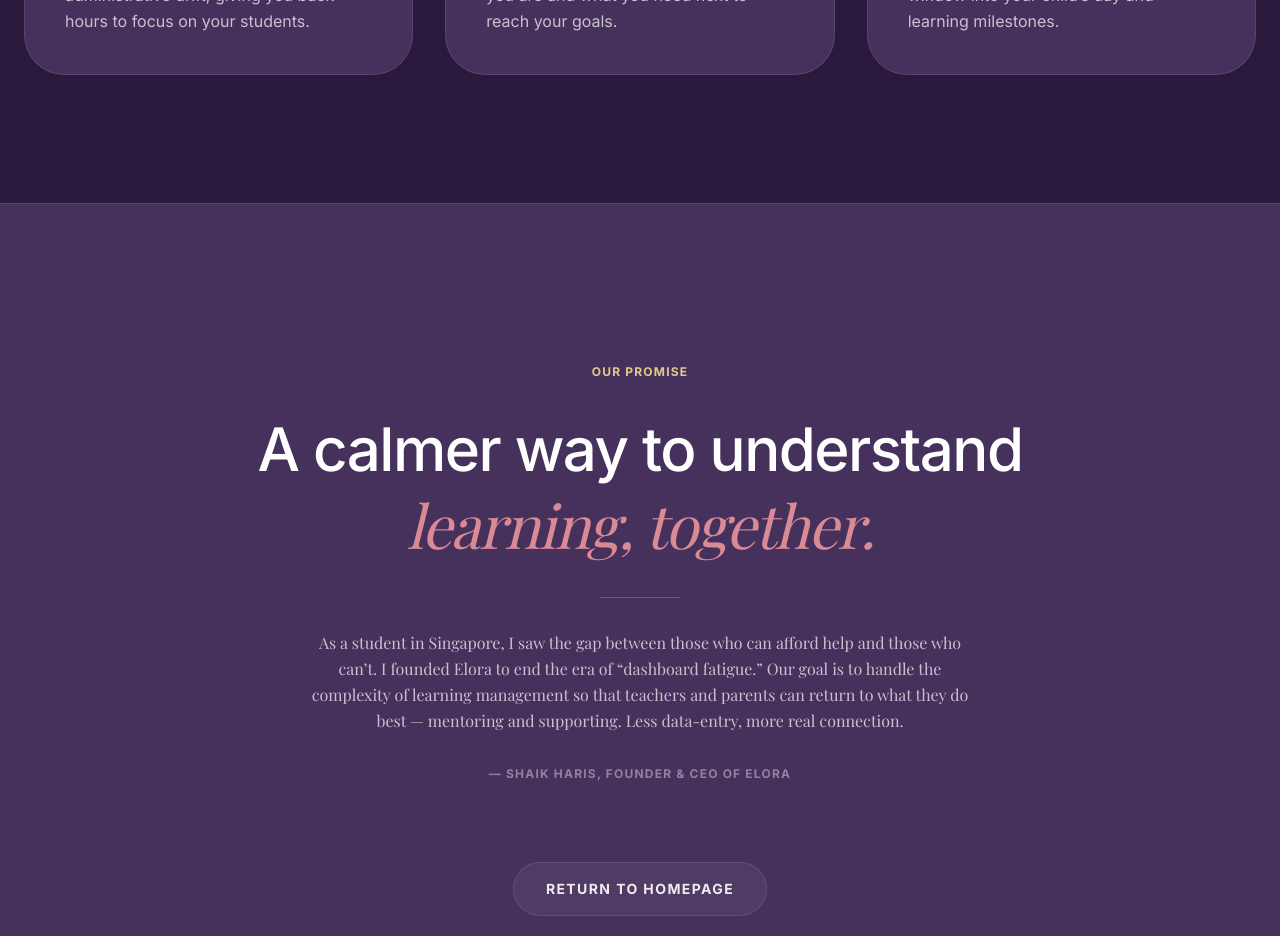
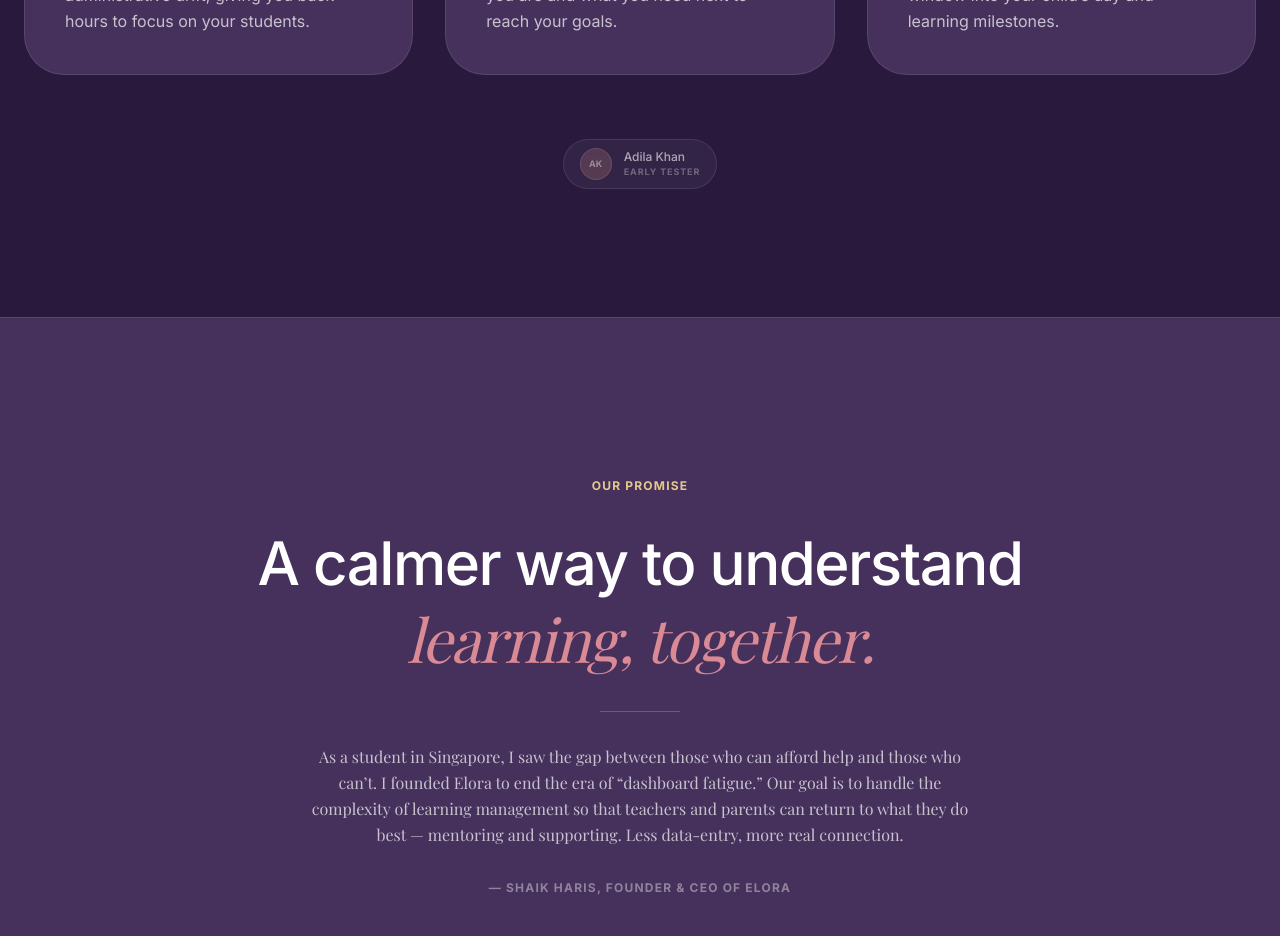
Before and after one commit to tweetharis-netizen/elora-verification-ui, a React (Vite) app: page /our-story in a window 1280 px wide. Shown: the part 2780-3716 px from the top of the page. Built offline with nearby package versions, Linux system fonts and the light colour scheme; a web font is replaced by a local one.

Commit message:
Refine Our Story page with early tester showcase and dashboard fixes

```diff
--- a/src/pages/OurStoryPage.tsx
+++ b/src/pages/OurStoryPage.tsx
@@ -227,6 +227,25 @@ const OurStoryPage = () => {
                 </motion.div>
               ))}
             </div>
+
+            {/* EARLY TESTER SHOWCASE */}
+            <motion.div
+              initial={{ opacity: 0 }}
+              whileInView={{ opacity: 1 }}
+              viewport={{ once: true }}
+              transition={{ delay: 0.6, duration: 0.8 }}
+              className="flex justify-center mt-12 md:mt-16"
+            >
+              <div className="inline-flex items-center gap-3 px-4 py-2 rounded-full border border-white/10 bg-white/5 backdrop-blur-sm group hover:border-white/20 transition-colors cursor-default">
+                <div className="w-8 h-8 rounded-full bg-gradient-to-br from-accent-pink/20 to-accent-orange/20 border border-white/10 flex items-center justify-center text-[9px] font-bold text-white/40">
+                  AK
+                </div>
+                <div className="flex flex-col">
+                  <span className="text-xs font-medium text-white/60">Adila Khan</span>
+                  <span className="text-[9px] text-white/30 uppercase tracking-widest font-bold">Early Tester</span>
+                </div>
+              </div>
+            </motion.div>
           </div>
         </section>
 
--- a/src/pages/TeacherDashboardPage.tsx
+++ b/src/pages/TeacherDashboardPage.tsx
@@ -1410,11 +1410,17 @@ export default function TeacherDashboardPage() {
                         <>
 
                             {/* "What's New" Strip */}
-                            <div className="mb-6 p-3.2 px-4 bg-white/5 border border-[#EAE7DD] rounded-xl flex items-center gap-3">
-                                <span className="text-[11px] font-bold text-teal-600 bg-teal-50 px-2 py-0.5 rounded-full uppercase tracking-wider">What's new</span>
-                                <span className="text-[13px] text-slate-600 font-medium italic">
-                                    AI-powered grouping for Classroom Health is now live! See at-risk clusters instantly.
+                            <div className="mb-6 px-4 py-2.5 bg-white/5 border border-[#EAE7DD] rounded-xl flex flex-wrap items-center gap-x-3 gap-y-1">
+                                <span className="text-[10px] font-bold text-teal-600 bg-teal-50 px-2 py-0.5 rounded-full uppercase tracking-widest shrink-0">What's new</span>
+                                <span className="text-sm text-slate-600 font-medium">
+                                    New: A calmer <span className="italic">Our Story</span> page and a smarter parent AI assistant experience.
                                 </span>
+                                <Link
+                                    to="/our-story"
+                                    className="text-sm font-semibold text-teal-600 hover:text-teal-700 hover:underline flex items-center gap-1 transition-all ml-auto sm:ml-0"
+                                >
+                                    View details
+                                </Link>
                             </div>
 
                             {/* Class Health Strip */}
--- a/src/pages/VerifyPage.tsx
+++ b/src/pages/VerifyPage.tsx
@@ -165,7 +165,7 @@ export default function VerifyPage() {
 
                             <div className="mb-4">
                                 <label className="block text-xs font-bold text-slate-800 uppercase tracking-widest mb-1.5">
-                                    Your Display Name (shown to students)
+                                    Your name
                                 </label>
                                 <input
                                     value={preferredName}
@@ -174,19 +174,21 @@ export default function VerifyPage() {
                                     className="w-full px-3 py-2 border border-slate-200 rounded-lg focus:outline-none focus:ring-2 focus:ring-elora-200"
                                     placeholder="e.g. Mr. Lim, Ms. Sarah"
                                 />
+                                <p className="mt-1 text-[11px] text-slate-500 font-medium">How Elora should address you.</p>
                             </div>
 
                             <div className="mb-4">
                                 <label className="block text-xs font-bold text-slate-800 uppercase tracking-widest mb-1.5">
-                                    AI Assistant Name (optional)
+                                    Name for your AI assistant
                                 </label>
                                 <input
                                     value={assistantName}
                                     onChange={(e) => setAssistantName(e.target.value)}
                                     maxLength={20}
                                     className="w-full px-3 py-2 border border-slate-200 rounded-lg focus:outline-none focus:ring-2 focus:ring-elora-200"
-                                    placeholder="e.g. Elora, Botty..."
+                                    placeholder="e.g. Elora, Study Guide, Coach."
                                 />
+                                <p className="mt-1 text-[11px] text-slate-500 font-medium">Optional. For example: Elora, Study Guide, Coach.</p>
                             </div>
 
                             {nameError && <p className="text-sm text-red-600 mb-3">{nameError}</p>}
```
